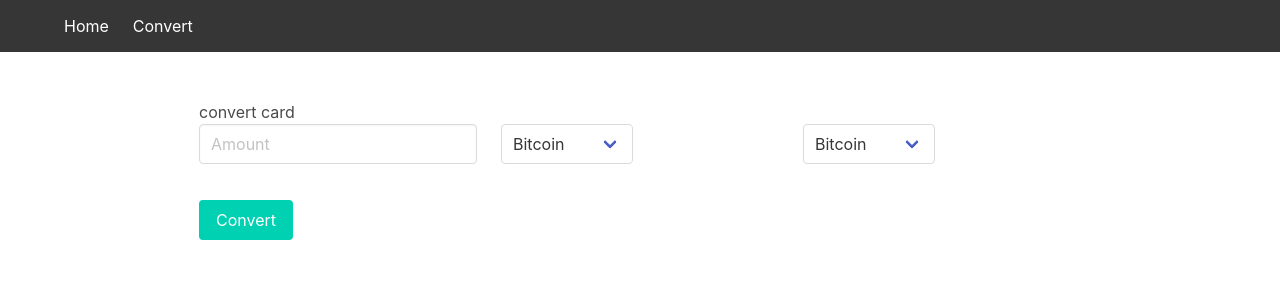
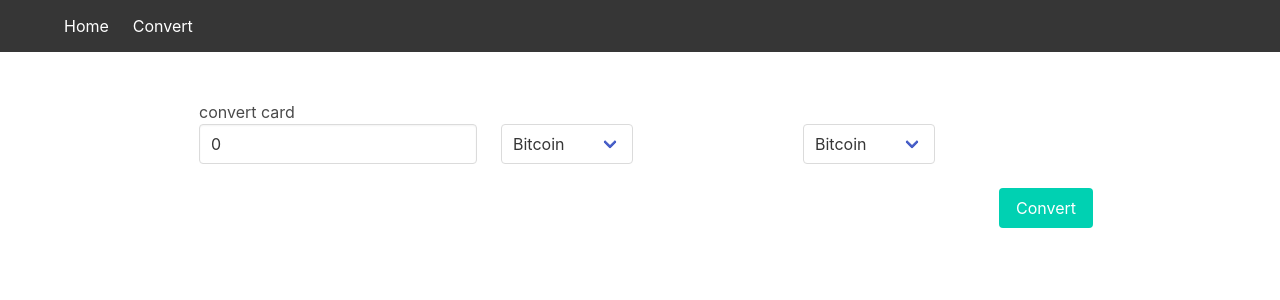
Before and after one commit to tigeryant/project-two-sei, a React (Create React App) app: page /convert in a window 1280 px wide. Shown: the top 300 px of the page. Built offline with nearby package versions, Linux system fonts and the light colour scheme.

Commit message:
display converted currency

```diff
--- a/src/ConvertCard.js
+++ b/src/ConvertCard.js
@@ -9,9 +9,10 @@ function ConvertCard() {
   // handle change (of select)
   // handle submit
 
-  const [currencyPair, setCurrencyPair] = React.useState({
+  const [inputData, setCurrencyPair] = React.useState({
     original: coinTickers[0].id,
     target: coinTickers[0].id,
+    amountForConversion: 0,
   })
   const [finalExchangeRate, setFinalExchangeRate] = React.useState({
     original: null,
@@ -21,7 +22,7 @@ function ConvertCard() {
 
   const handleChange = (e) => {
     setCurrencyPair({
-      ...currencyPair, [e.target.name]: e.target.value,
+      ...inputData, [e.target.name]: e.target.value,
     })
     // console.log(e.target.name)
     // console.log(e.target)
@@ -31,7 +32,7 @@ function ConvertCard() {
   const handleSubmit = async (e) => {
     e.preventDefault()
     setFinalExchangeRate(
-      await getExchangeRate(currencyPair)
+      await getExchangeRate(inputData)
     )
   }
 
@@ -47,7 +48,14 @@ function ConvertCard() {
             <div className="columns">
               <div className="field column is-one-third">
                 <div className="control">
-                  <input className="input" type="number" placeholder="Amount">
+                  <input
+                    className="input"
+                    type="number"
+                    placeholder="Amount"
+                    onChange={handleChange}
+                    name = 'amountForConversion'
+                    value={inputData.amountForConversion}
+                  >
                   </input>
                 </div>
               </div>
@@ -70,13 +78,17 @@ function ConvertCard() {
                 </div>
               </div>
             </div>
-            <div>
+            <div className="columns">
               {
                 finalExchangeRate.original && (
-                  <p>  {'entered value'} {finalExchangeRate.original} = {'entered value' + '*' + 'exchangeRate'} {finalExchangeRate.target}</p>
+                  <div>
+                    <p className="has-text-right"> {`${inputData.amountForConversion} ${finalExchangeRate.original}`}</p>
+                    <p className="has-text-centered">=</p>
+                    <p className="has-text-right">{inputData.amountForConversion * finalExchangeRate.exchangeRate} {finalExchangeRate.target}</p>
+                  </div>
                 )
               }
-              <div className="control">
+              <div className="control has-margin-left-auto">
                 <button className="button is-primary">Convert</button>
               </div>
             </div>
--- a/src/styles/main.scss
+++ b/src/styles/main.scss
@@ -1 +1,4 @@
 @import '~bulma/bulma.sass';
+.has-margin-left-auto{
+  margin-left: auto;
+}
```
